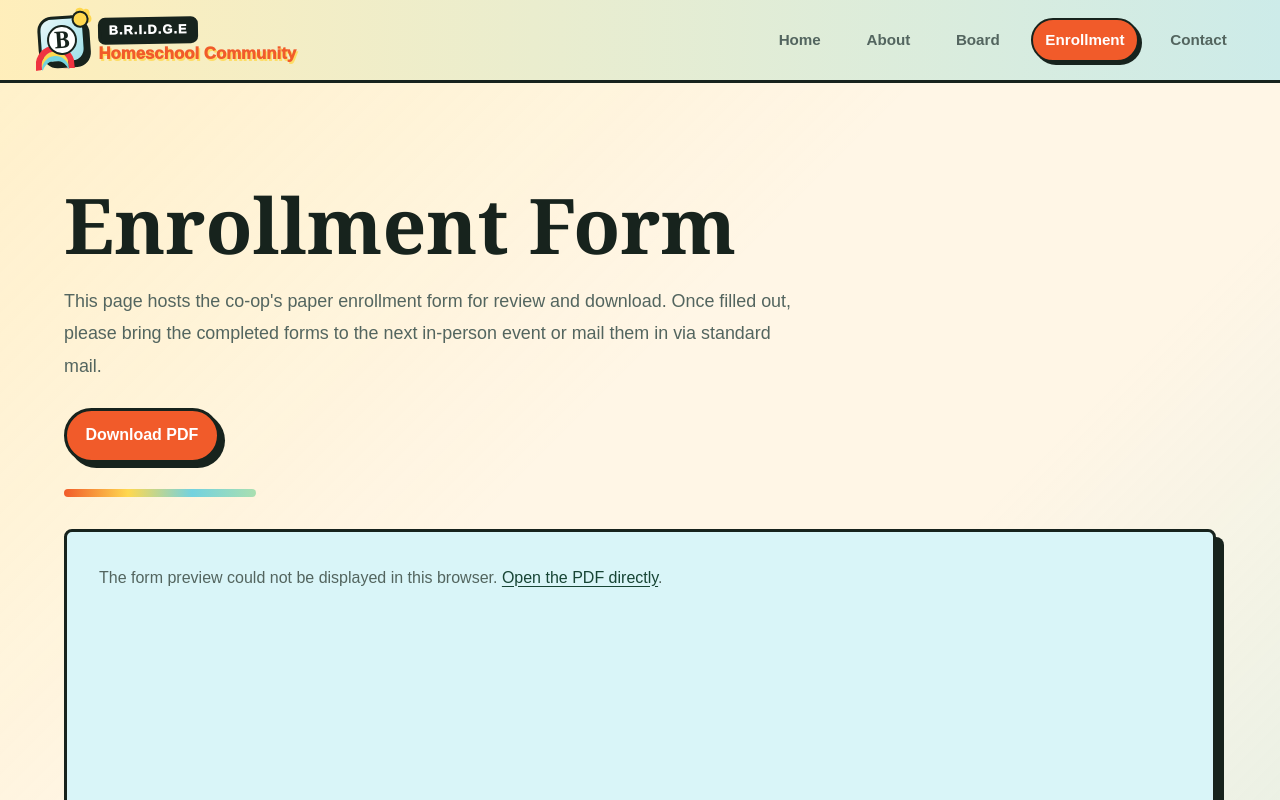
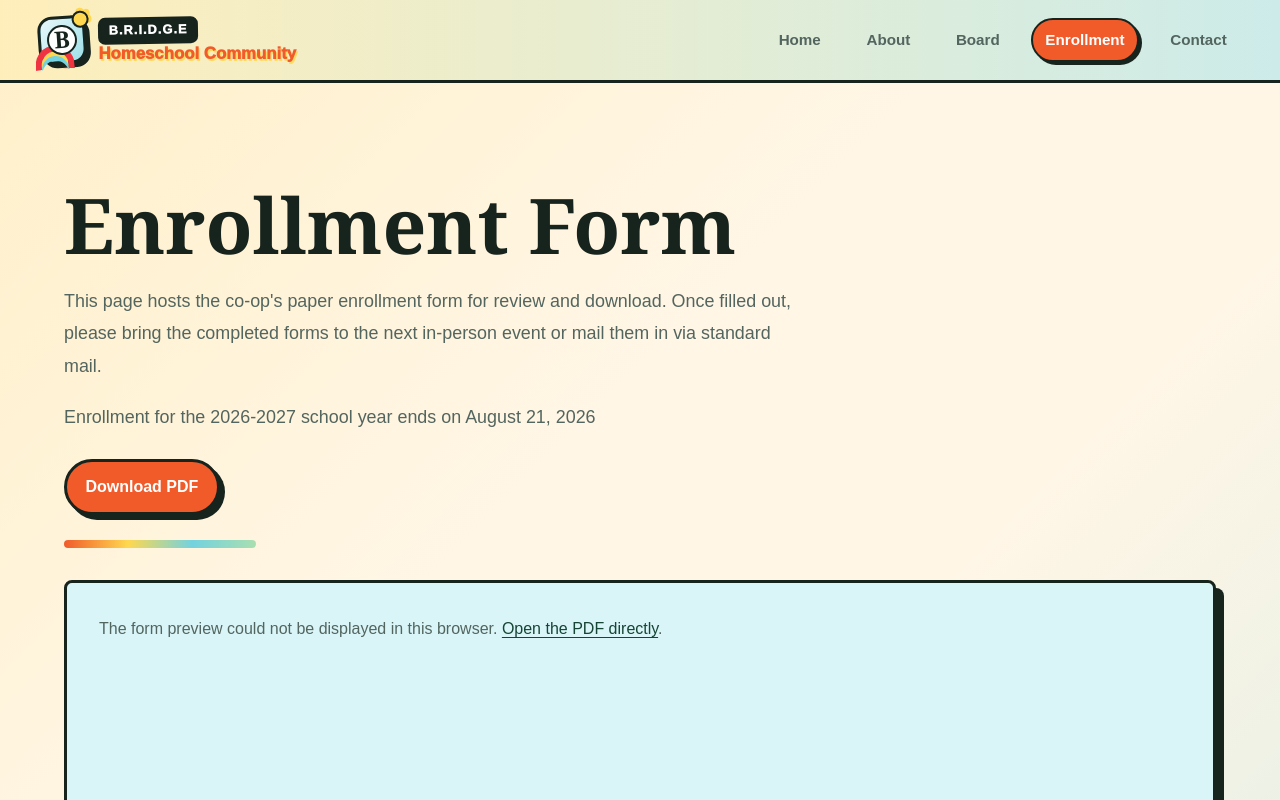
Before and after one commit to jmobley09/bridge-site, a Next.js app: page /enroll in a window 1280 px wide. Shown: the top 800 px of the page. Built offline with nearby package versions, Linux system fonts and the light colour scheme.

Commit message:
updating enrollment dates

```diff
--- a/app/enroll/page.tsx
+++ b/app/enroll/page.tsx
@@ -14,6 +14,9 @@ export default function EnrollPage() {
         <p>
           This page hosts the co-op&apos;s paper enrollment form for review and
           download. Once filled out, please bring the completed forms to the next in-person event or mail them in via standard mail.
+        </p>
+        <p>
+          Enrollment for the 2026-2027 school year ends on August 21, 2026
         </p>
         <div className="document-actions">
           <a className="button-primary" href={pdfPath} download>
```
